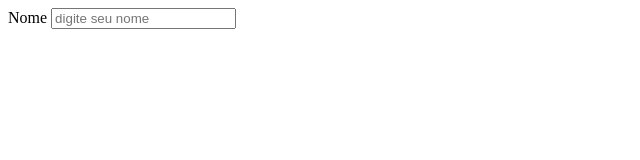
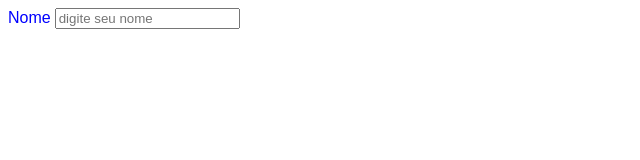
Before and after one commit to eltonapsantos10/formulario-10, a plain HTML site: page index.html in a window 1280 px wide. Shown: the full height of the page, 0-640 px from the left. Drawn offline with Linux system fonts and the light colour scheme.

Commit message:
modificacao html e css

```diff
--- a/index.html
+++ b/index.html
@@ -10,7 +10,7 @@
 <body>
 
     <form>
-        <label for="name">Nome</label>
+        <label class="form-label" for="name">Nome</label>
         <input id="name" placeholder="digite seu nome">
     </form>
 
--- a/styles.css
+++ b/styles.css
@@ -0,0 +1,5 @@
+.form-label{
+font-family: Arial, Helvetica, sans-serif;
+color: #0000ff;
+
+}
```
